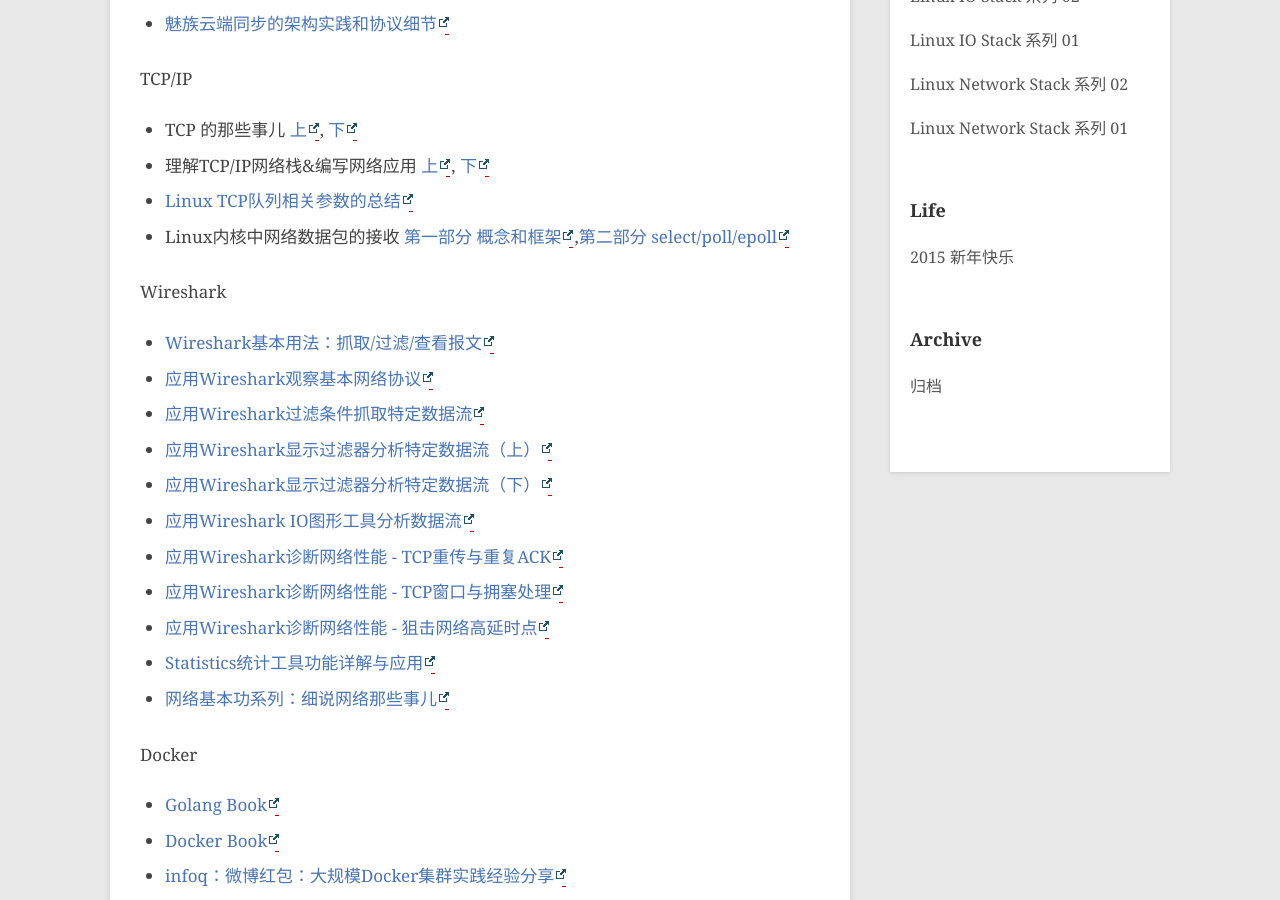
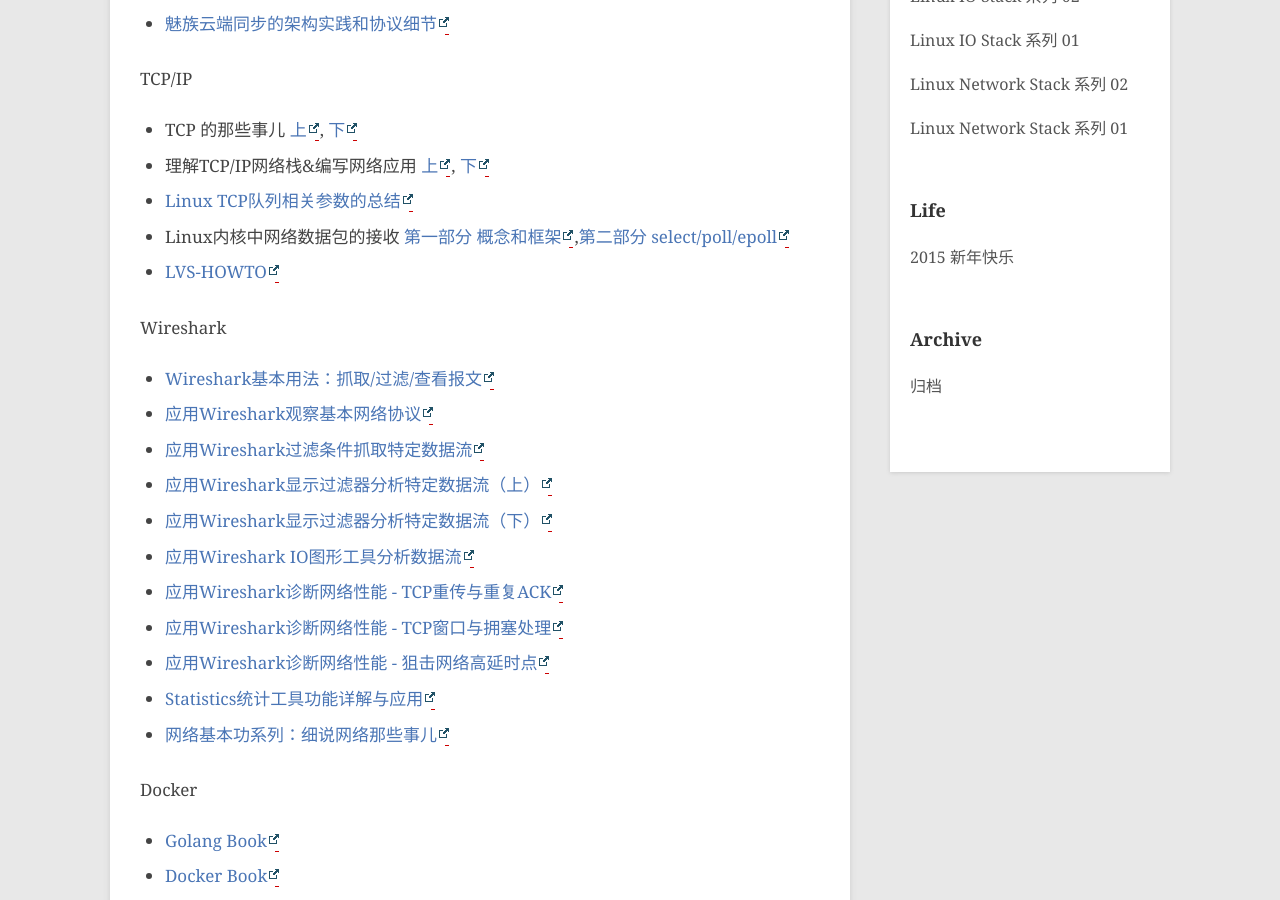
Before and after one commit to hushi55/hushi55.github.io, a Jekyll site: the page built from _posts/blog/2015-01-30-blogs.md, in a window 1280 px wide and 900 px high, scrolled down 995 px. Built offline with Jekyll 4.4.1, drawn with Linux system fonts in a browser that asks for light colours; Markdown is read by kramdown in place of the engine named in the settings; comment, search, counter and statistics services are not loaded.

Commit message:
add lvs howto

```diff
--- a/_posts/blog/2015-01-30-blogs.md
+++ b/_posts/blog/2015-01-30-blogs.md
@@ -38,6 +38,7 @@
 - 理解TCP/IP网络栈&编写网络应用 [上](http://blog.2baxb.me/archives/1174), [下](http://blog.2baxb.me/archives/1190)
 - [Linux TCP队列相关参数的总结](http://blog.sina.com.cn/s/blog_e59371cc0102vg4n.html)
 -  Linux内核中网络数据包的接收 [第一部分 概念和框架](http://blog.csdn.net/dog250/article/details/50528280),[第二部分 select/poll/epoll](http://blog.csdn.net/dog250/article/details/50528373)
+- [LVS-HOWTO](http://www.austintek.com/LVS/LVS-HOWTO/HOWTO/index.html)
 
 Wireshark
 
```
